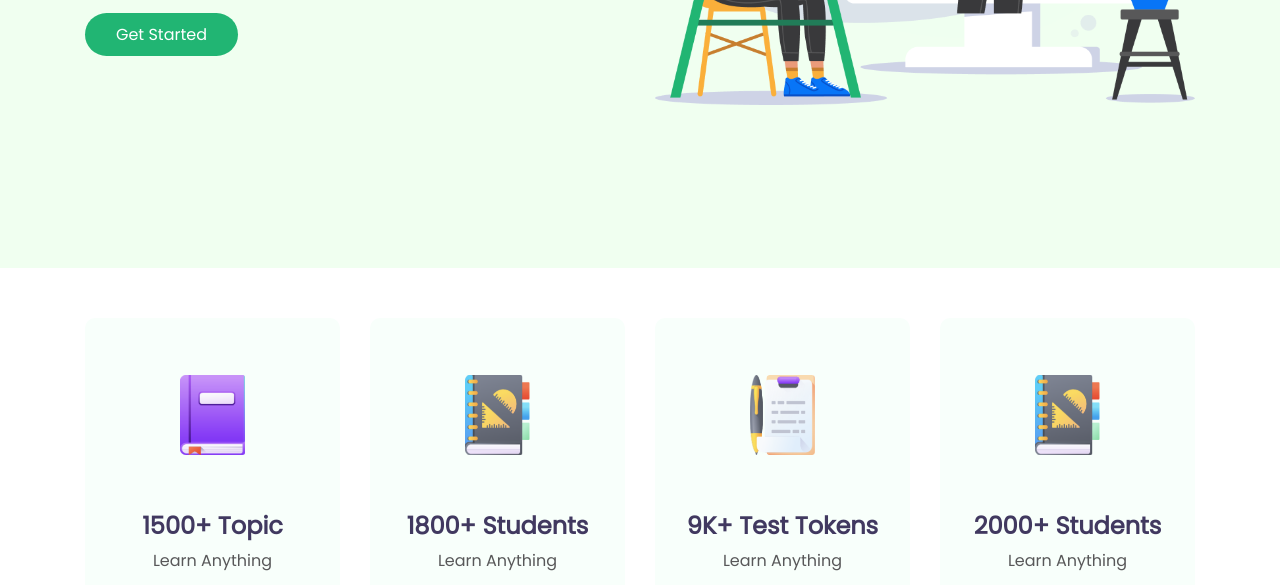
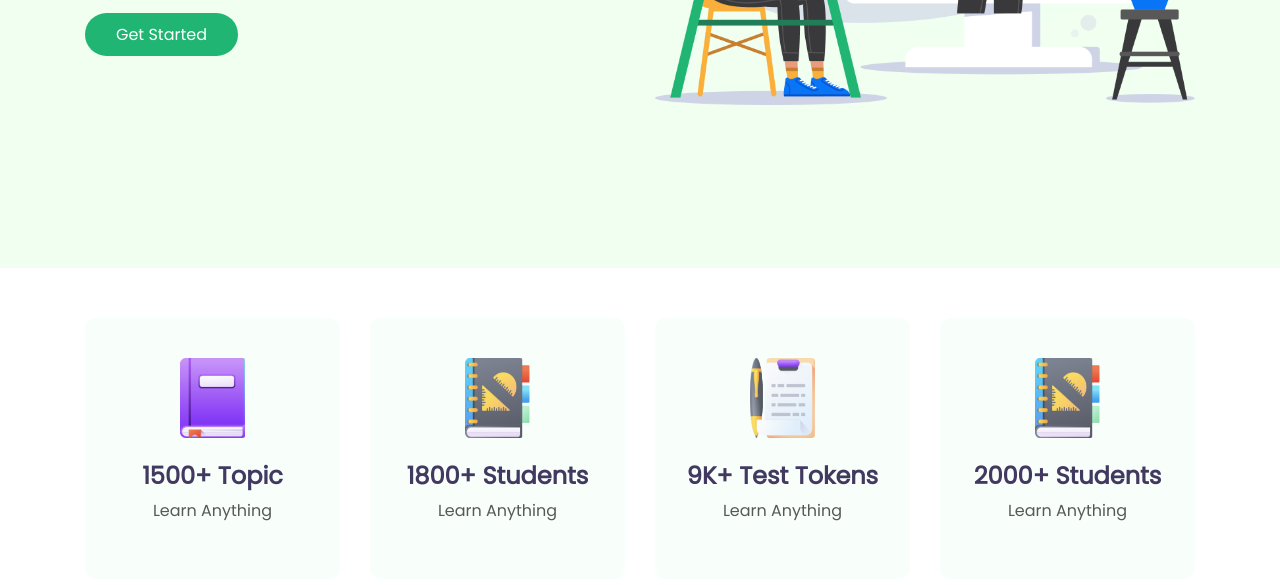
Before and after one commit to hjamy/e-school, a plain HTML site: page index.html in a window 1280 px wide. Shown: the part 367-952 px from the top of the page. Drawn offline with nearby package versions, Linux system fonts and the light colour scheme.

Commit message:
box adjusted using padding and testimonial adjusted using m-auto replacing flex

```diff
--- a/index.html
+++ b/index.html
@@ -67,36 +67,28 @@
             <div class="row">
                 <div class="col-lg-3 col-md-6 col-sm-6">
                     <div class="box">
-                        <div class="img-box d-flex align-items-center justify-content-center">
-                            <img src="ICON/book.png" alt="">
-                        </div>
+                        <img src="ICON/book.png" class="mb-4" alt="">
                         <h4 class="primary-text">1500+ Topic</h4>
                         <p class="secondary-text">Learn Anything</p>
                     </div>
                 </div>
                 <div class="col-lg-3 col-md-6 col-sm-6">
                     <div class="box">
-                        <div class="img-box d-flex align-items-center justify-content-center">
-                            <img src="ICON/Students.png" alt="">
-                        </div>
+                        <img src="ICON/Students.png" class="mb-4" alt="">
                         <h4 class="primary-text">1800+ Students</h4>
                         <p class="secondary-text">Learn Anything</p>
                     </div>
                 </div>
                 <div class="col-lg-3 col-md-6 col-sm-6">
                     <div class="box">
-                        <div class="img-box d-flex align-items-center justify-content-center">
-                            <img src="ICON/Test.png" alt="">
-                        </div>
+                        <img src="ICON/Test.png" class="mb-4" alt="">
                         <h4 class="primary-text">9K+ Test Tokens</h4>
                         <p class="secondary-text">Learn Anything</p>
                     </div>
                 </div>
                 <div class="col-lg-3 col-md-6 col-sm-6">
                     <div class="box">
-                        <div class="img-box d-flex align-items-center justify-content-center">
-                            <img src="ICON/Students.png" alt="">
-                        </div>
+                        <img src="ICON/Students.png" class="mb-4" alt="">
                         <h4 class="primary-text">2000+ Students</h4>
                         <p class="secondary-text">Learn Anything</p>
                     </div>
@@ -173,16 +165,14 @@
         </div>
     </section>
 
-    <section class="testimonial-area">
+    <section class="testimonial-area mb-5">
         <h1 class="text-center mb-5">Testimonial</h1>
-        <div class="testimonial d-flex justify-content-center align-items-center mb-5">
-            <div class="inner-testimonial d-flex justify-content-center align-items-center">
-                <img src="Photos/Man.png" alt="">
-                <p>There are many variations of passages of Lorem Ipsum available, but the majority have suffered
-                    alteration in some form, by injected humour, or randomised words which don't look even slightly
-                    believable.
-                </p>
-            </div>
+        <div class="inner-testimonial d-flex justify-content-center align-items-center m-auto">
+            <img src="Photos/Man.png" alt="">
+            <p>There are many variations of passages of Lorem Ipsum available, but the majority have suffered
+                alteration in some form, by injected humour, or randomised words which don't look even slightly
+                believable.
+            </p>
         </div>
     </section>
 
--- a/style.css
+++ b/style.css
@@ -76,7 +76,7 @@
 }
 
 .box {
-    height: 300px;
+    padding: 40px 20px;
     background-color: #F8FFFB;
     border-radius: 10px;
     text-align: center;
```
